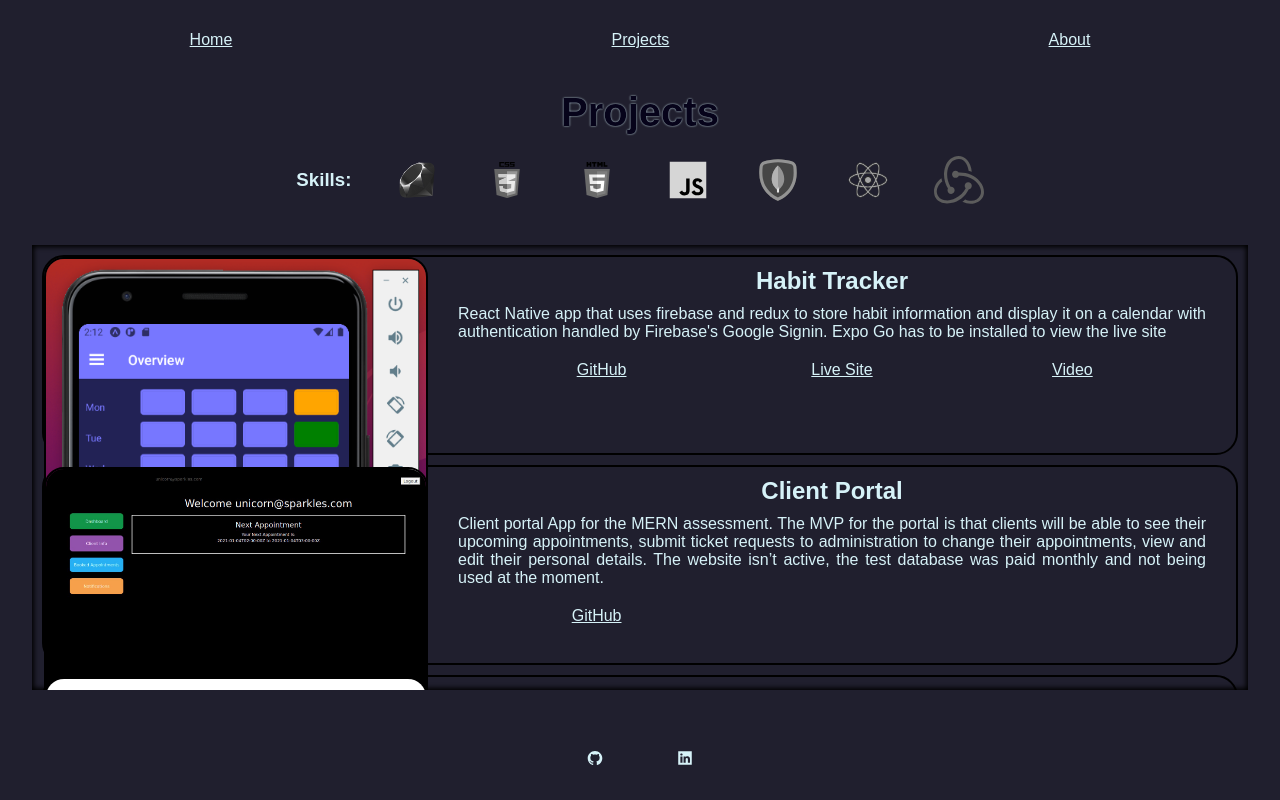
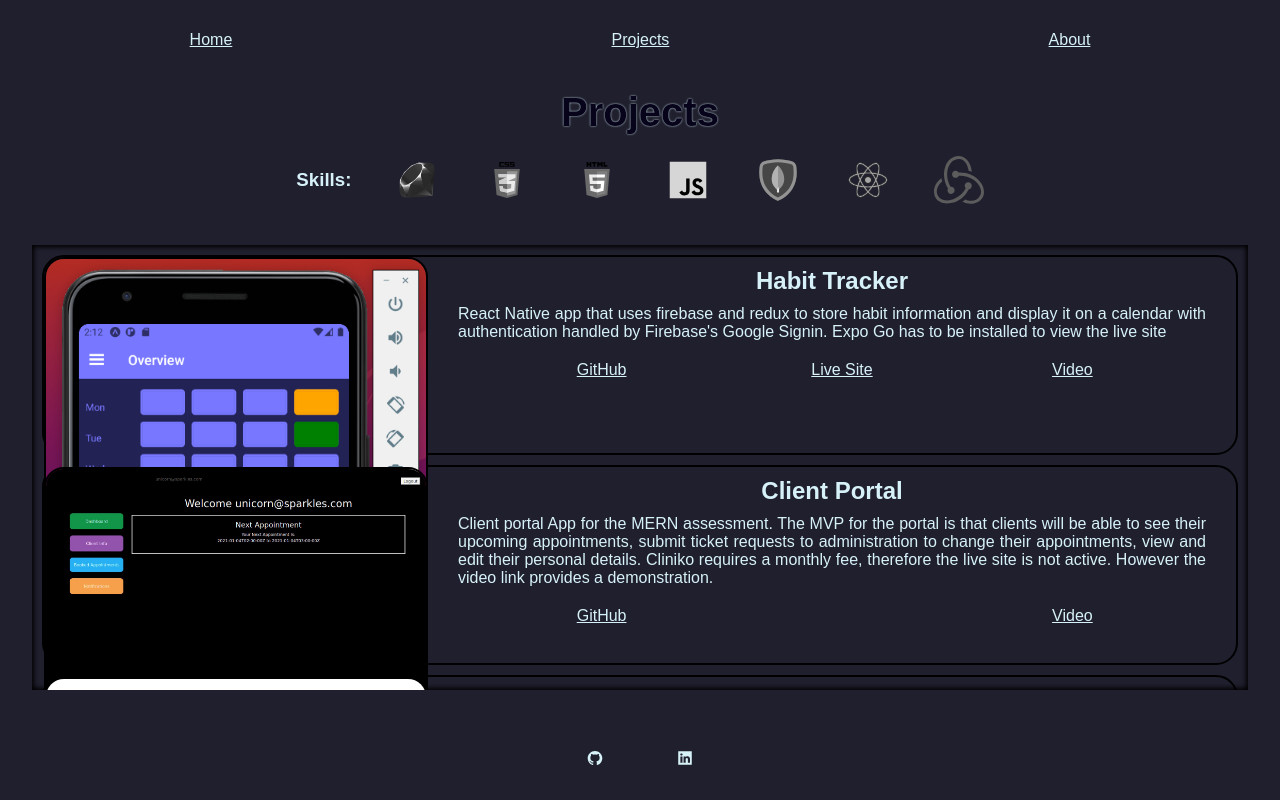
Before and after one commit to ChrisWhite12/portfolio_v3, a React (Create React App) app: page /projects in a window 1280 px wide. Built offline with nearby package versions, Linux system fonts and the light colour scheme.

Commit message:
added mern app video

```diff
--- a/src/components/Projects.js
+++ b/src/components/Projects.js
@@ -36,9 +36,10 @@ const Projects = () => {
         "project4": {
             "img": "./project_img/App_dash.jpg",
             "title": "Client Portal",
-            "desc": "Client portal App for the MERN assessment. The MVP for the portal is that clients will be able to see their upcoming appointments, submit ticket requests to administration to change their appointments, view and edit their personal details. The website isn’t active, the test database was paid monthly and not being used at the moment.",
+            "desc": "Client portal App for the MERN assessment. The MVP for the portal is that clients will be able to see their upcoming appointments, submit ticket requests to administration to change their appointments, view and edit their personal details. Cliniko requires a monthly fee, therefore the live site is not active. However the video link provides a demonstration.",
             "github": "https://github.com/ChrisWhite12/clientPortalApp_BE",
-            "skills": ["mongo", "react","js", "html", "css"]
+            "skills": ["mongo", "react","js", "html", "css"],
+            "video": "https://www.youtube.com/embed/LFAF-WmQIvA"
         },
         "project5": {
             "title": "Internship",
```
